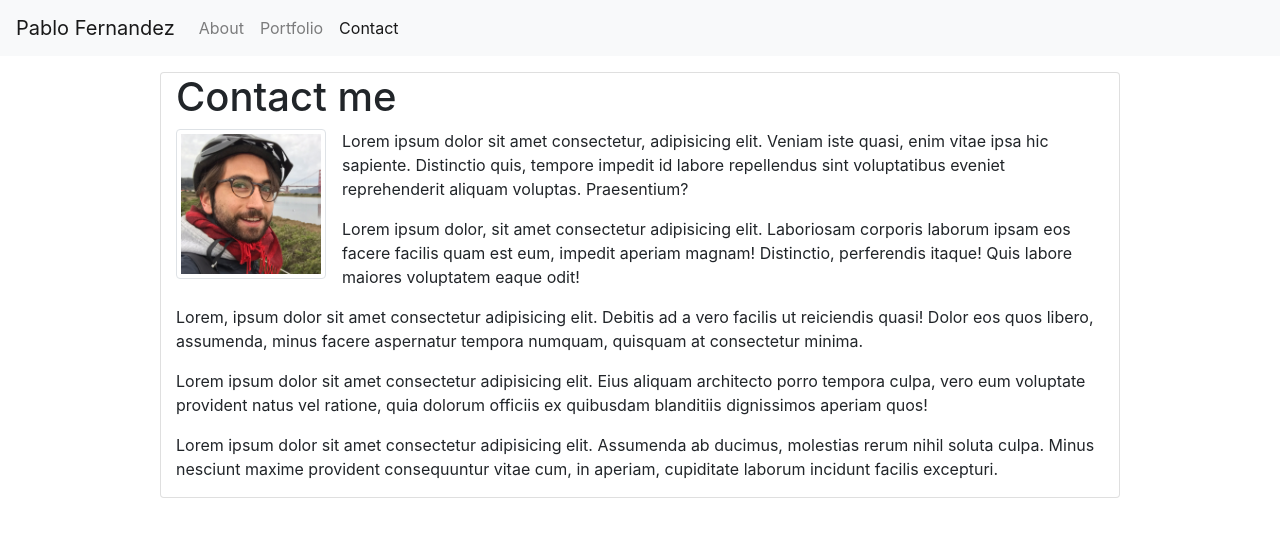
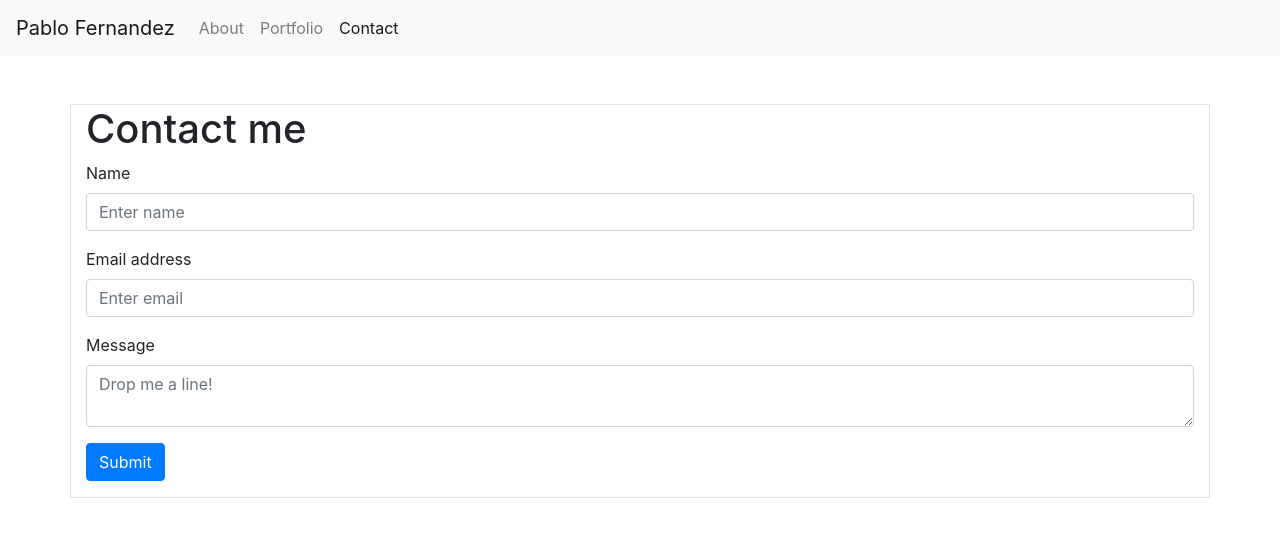
Before and after one commit to pfdzm/Bootstrap-Portfolio, a plain HTML site: page contact.html in a window 1280 px wide. Drawn offline with nearby package versions, Linux system fonts and the light colour scheme.

Commit message:
remove custom CSS, expand with Bootstrap utilities

```diff
--- a/contact.html
+++ b/contact.html
@@ -11,7 +11,6 @@
       integrity="sha384-ggOyR0iXCbMQv3Xipma34MD+dH/1fQ784/j6cY/iJTQUOhcWr7x9JvoRxT2MZw1T"
       crossorigin="anonymous"
     />
-    <link rel="stylesheet" href="style.css" />
   </head>
   <body>
     <nav class="navbar navbar-expand-lg navbar-light bg-light">
@@ -44,7 +43,7 @@
         </ul>
       </div>
     </nav>
-    <div class="container w-75 card">
+    <div class="container mt-5 border">
       <div class="row">
         <div class="col-lg-12">
           <h1>Contact me</h1>
@@ -52,44 +51,58 @@
       </div>
       <div class="row">
         <div class="col-lg-12">
-          <img
-            width="150px"
-            src="assets/images/me.jpg"
-            alt="Picture of Pablo"
-            class="img-thumbnail float-left"
-          />
-          <p>
-            Lorem ipsum dolor sit amet consectetur, adipisicing elit. Veniam
-            iste quasi, enim vitae ipsa hic sapiente. Distinctio quis, tempore
-            impedit id labore repellendus sint voluptatibus eveniet
-            reprehenderit aliquam voluptas. Praesentium?
-          </p>
-          <p>
-            Lorem ipsum dolor, sit amet consectetur adipisicing elit. Laboriosam
-            corporis laborum ipsam eos facere facilis quam est eum, impedit
-            aperiam magnam! Distinctio, perferendis itaque! Quis labore maiores
-            voluptatem eaque odit!
-          </p>
-          <p>
-            Lorem, ipsum dolor sit amet consectetur adipisicing elit. Debitis ad
-            a vero facilis ut reiciendis quasi! Dolor eos quos libero,
-            assumenda, minus facere aspernatur tempora numquam, quisquam at
-            consectetur minima.
-          </p>
-          <p>
-            Lorem ipsum dolor sit amet consectetur adipisicing elit. Eius
-            aliquam architecto porro tempora culpa, vero eum voluptate provident
-            natus vel ratione, quia dolorum officiis ex quibusdam blanditiis
-            dignissimos aperiam quos!
-          </p>
-          <p>
-            Lorem ipsum dolor sit amet consectetur adipisicing elit. Assumenda
-            ab ducimus, molestias rerum nihil soluta culpa. Minus nesciunt
-            maxime provident consequuntur vitae cum, in aperiam, cupiditate
-            laborum incidunt facilis excepturi.
-          </p>
+          <form>
+            <div class="form-group">
+              <label for="inputName1">Name</label>
+              <input
+                type="text"
+                class="form-control"
+                id="inputName1"
+                aria-describedby="nameHelp"
+                placeholder="Enter name"
+              />
+            </div>
+
+            <div class="form-group">
+              <label for="inputEmail1">Email address</label>
+              <input
+                type="email"
+                class="form-control"
+                id="inputEmail1"
+                aria-describedby="emailHelp"
+                placeholder="Enter email"
+              />
+            </div>
+            <div class="form-group">
+              <label for="inputMsg1">Message</label>
+              <textarea
+                type="textarea"
+                class="form-control"
+                id="inputMsg1"
+                placeholder="Drop me a line!"
+              ></textarea>
+            </div>
+            <button type="submit" class="btn btn-primary mb-3">Submit</button>
+          </form>
         </div>
       </div>
     </div>
+
+    <!-- Bootstrap JS links -->
+    <script
+      src="https://code.jquery.com/jquery-3.3.1.slim.min.js"
+      integrity="sha384-q8i/X+965DzO0rT7abK41JStQIAqVgRVzpbzo5smXKp4YfRvH+8abtTE1Pi6jizo"
+      crossorigin="anonymous"
+    ></script>
+    <script
+      src="https://cdnjs.cloudflare.com/ajax/libs/popper.js/1.14.7/umd/popper.min.js"
+      integrity="sha384-UO2eT0CpHqdSJQ6hJty5KVphtPhzWj9WO1clHTMGa3JDZwrnQq4sF86dIHNDz0W1"
+      crossorigin="anonymous"
+    ></script>
+    <script
+      src="https://stackpath.bootstrapcdn.com/bootstrap/4.3.1/js/bootstrap.min.js"
+      integrity="sha384-JjSmVgyd0p3pXB1rRibZUAYoIIy6OrQ6VrjIEaFf/nJGzIxFDsf4x0xIM+B07jRM"
+      crossorigin="anonymous"
+    ></script>
   </body>
 </html>
```
Also changed, not shown: index.html (+18 -3 lines), portfolio.html (+17 -2 lines), 1 other file.
